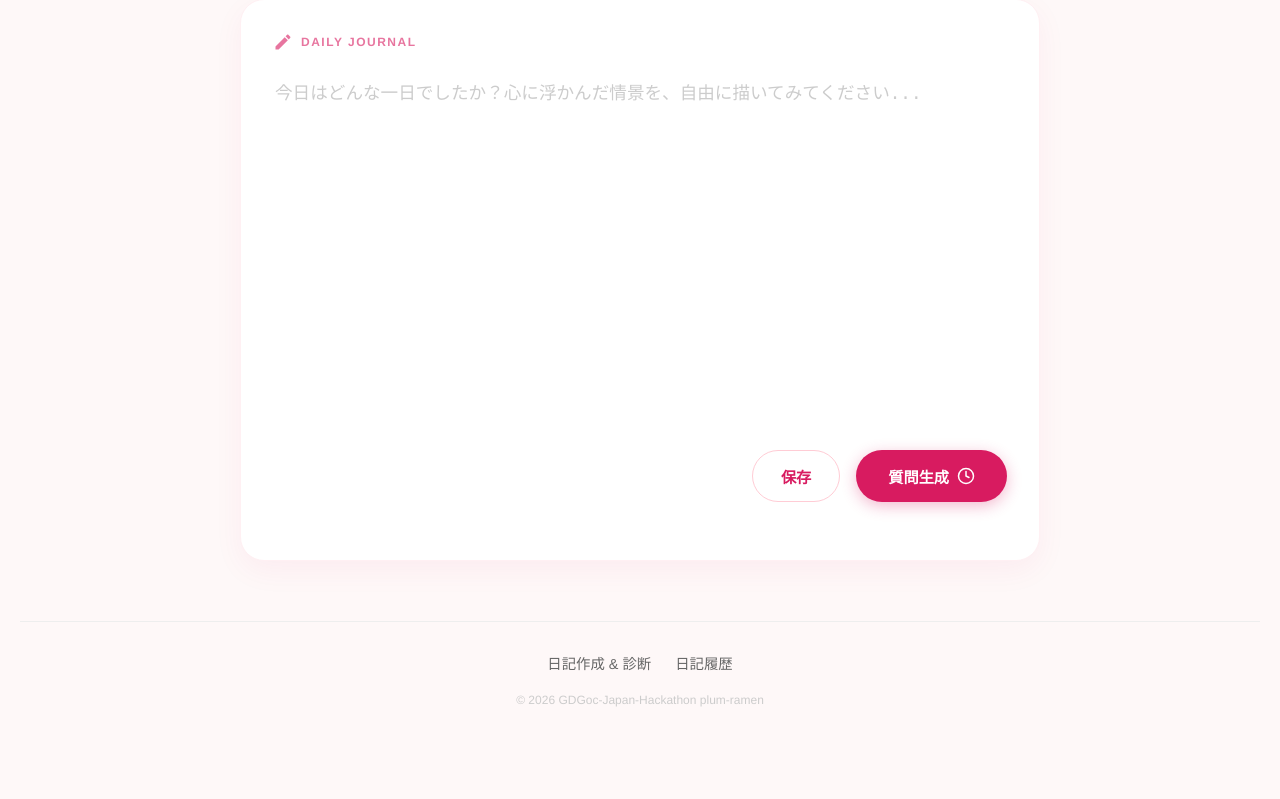
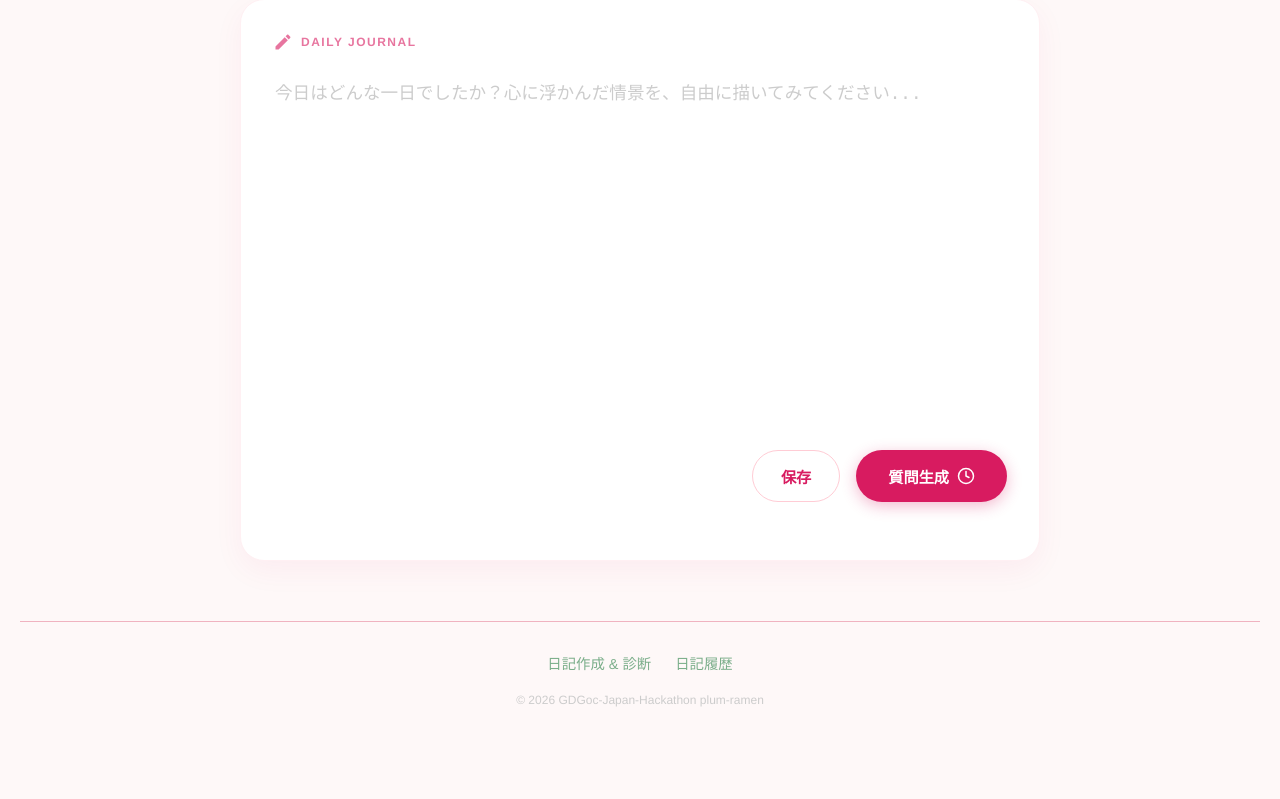
Before and after one commit to GDGoC-Japan-Hackathon/plum-ramen, a FastAPI app: page /diary-form in a window 1280 px wide. Shown: the part 131-930 px from the top of the page. Run offline with FastAPI, Linux system fonts and the light colour scheme; some libraries are stand-ins or nearby versions.

Commit message:
fix: スタイリングの修正

```diff
--- a/templates/components/footer.html
+++ b/templates/components/footer.html
@@ -1,8 +1,8 @@
 <footer
-    style="margin-top: 60px; text-align: center; border-top: 1px solid #eee; padding-top: 30px; padding-bottom: 40px;">
+    style="margin-top: 60px; text-align: center; border-top: 1px solid #F0B3C0; padding-top: 30px; padding-bottom: 40px;">
     <div style="display: flex; justify-content: center; gap: 24px;">
-        <a href="/diary-form" style="text-decoration: none; color: #666; font-size: 0.9rem;">日記作成 & 診断</a>
-        <a href="/diary-list" style="text-decoration: none; color: #666; font-size: 0.9rem;">日記履歴</a>
+        <a href="/diary-form" style="text-decoration: none; color: #7BAE8A; font-size: 0.9rem;">日記作成 & 診断</a>
+        <a href="/diary-list" style="text-decoration: none; color: #7BAE8A; font-size: 0.9rem;">日記履歴</a>
     </div>
     <p style="color: #ccc; font-size: 0.75rem; margin-top: 20px;">&copy; 2026 GDGoc-Japan-Hackathon plum-ramen</p>
 </footer>
```
